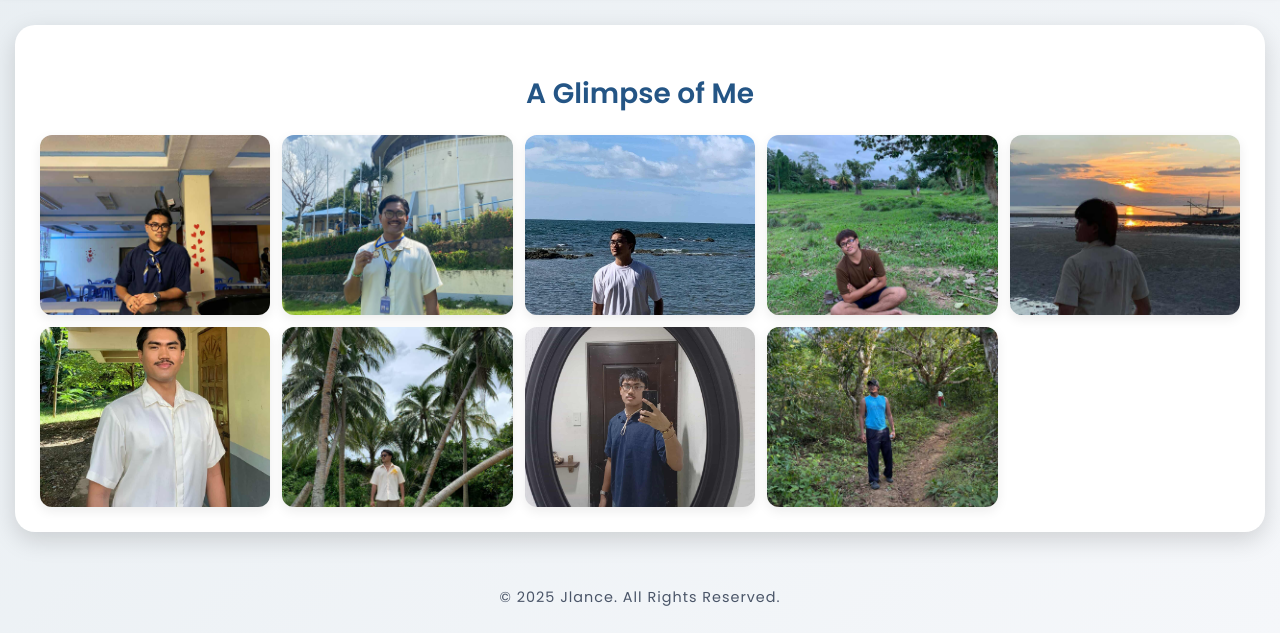
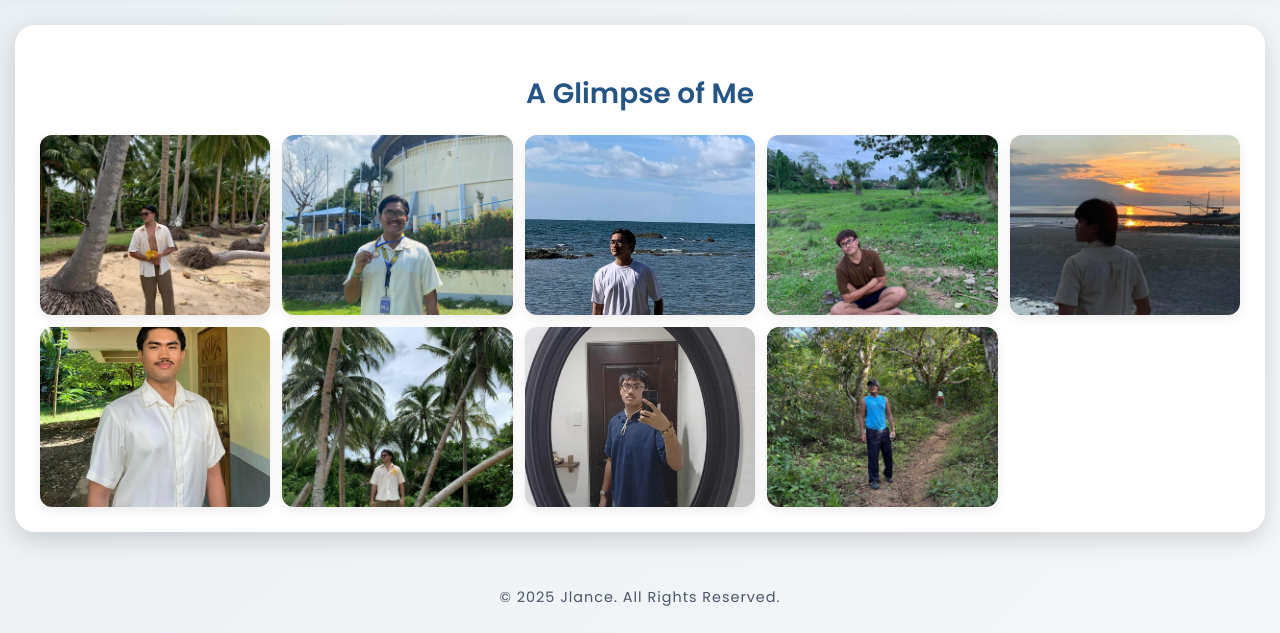
Before and after one commit to lancealavaren-stack/lance, a plain HTML site: page highlights.html in a window 1280 px wide. Shown: the part 175-808 px from the top of the page. Drawn offline with Linux system fonts and the light colour scheme.

Commit message:
Update highlights.html

```diff
--- a/highlights.html
+++ b/highlights.html
@@ -183,7 +183,7 @@ footer {
 <div class="white-container">
     <h2 class="white-title">A Glimpse of Me</h2>
     <div class="gallery-grid">
-        <img src="lans.jpg.jpg" alt="Jlance- bayle sa nisu">
+        <img src="land1.jpg.jpg" alt="Jlance- bayle sa nisu">
         <img src="land3.jpg.jpg" alt="recognination Event at Northern Iloilo State University">
         <img src="land4.jpg.jpg" alt="Jlance- beach peace">
         <img src="land5.jpg.jpg" alt="bond with Peers">
@@ -229,4 +229,5 @@ lightbox.addEventListener('click', () => lightbox.classList.remove('active'));
 </script>
 
 </body>
+
 </html>
```
